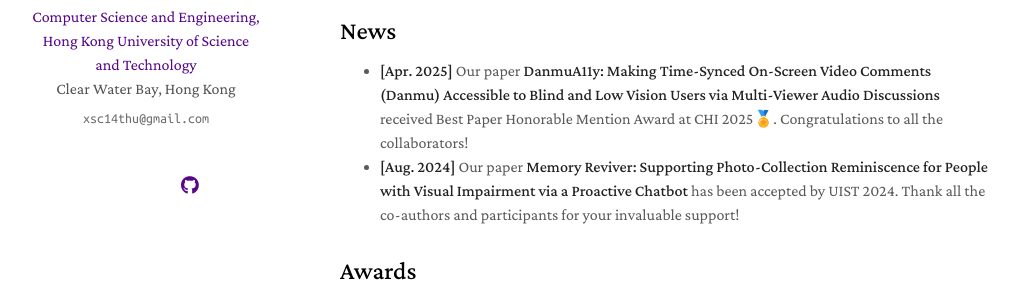
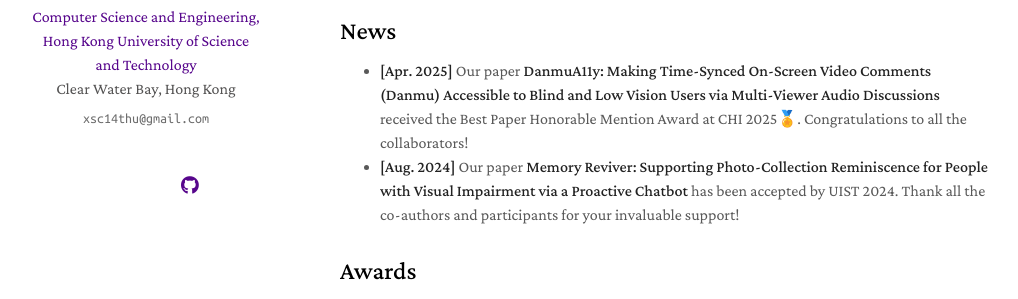
Before and after one commit to ShuchangXu/ShuchangXu.github.io, a Jekyll site: the page built from index.md, in a window 1280 px wide and 900 px high, scrolled down 2734 px. Shown: the part 338-637 px from the top of the window, without its empty margins (130-1148 px from the left). Built offline with Jekyll 4.4.1, drawn with Linux system fonts in a browser that asks for light colours; nearby versions of some CDN libraries; a style sheet for code colours, icons or effects is not loaded; our own code applies the rules of GitHub Pages for plain Markdown files.

Commit message:
DanmuA11y news

```diff
--- a/index.md
+++ b/index.md
@@ -28,7 +28,7 @@
 During my  in Xiaomi, I focused on designing Smart Home Automation products that enable users to unlock the full potential of their smart home. It's fulfilling that our products transform the life of 8 million daily active users worldwide. -->
 
 ## News
-- **[Apr. 2025]** Our paper <strong>DanmuA11y: Making Time-Synced On-Screen Video Comments (Danmu) Accessible to Blind and Low Vision Users via Multi-Viewer Audio Discussions</strong> received Best Paper Honorable Mention Award at CHI 2025🏅. Congratulations to all the collaborators!
+- **[Apr. 2025]** Our paper <strong>DanmuA11y: Making Time-Synced On-Screen Video Comments (Danmu) Accessible to Blind and Low Vision Users via Multi-Viewer Audio Discussions</strong> received the Best Paper Honorable Mention Award at CHI 2025🏅. Congratulations to all the collaborators!
 - **[Aug. 2024]** Our paper <strong>Memory Reviver: Supporting Photo-Collection Reminiscence for People with Visual Impairment via a Proactive Chatbot</strong> has been accepted by UIST 2024. Thank all the co-authors and participants for your invaluable support!
 
 ## Awards
```
